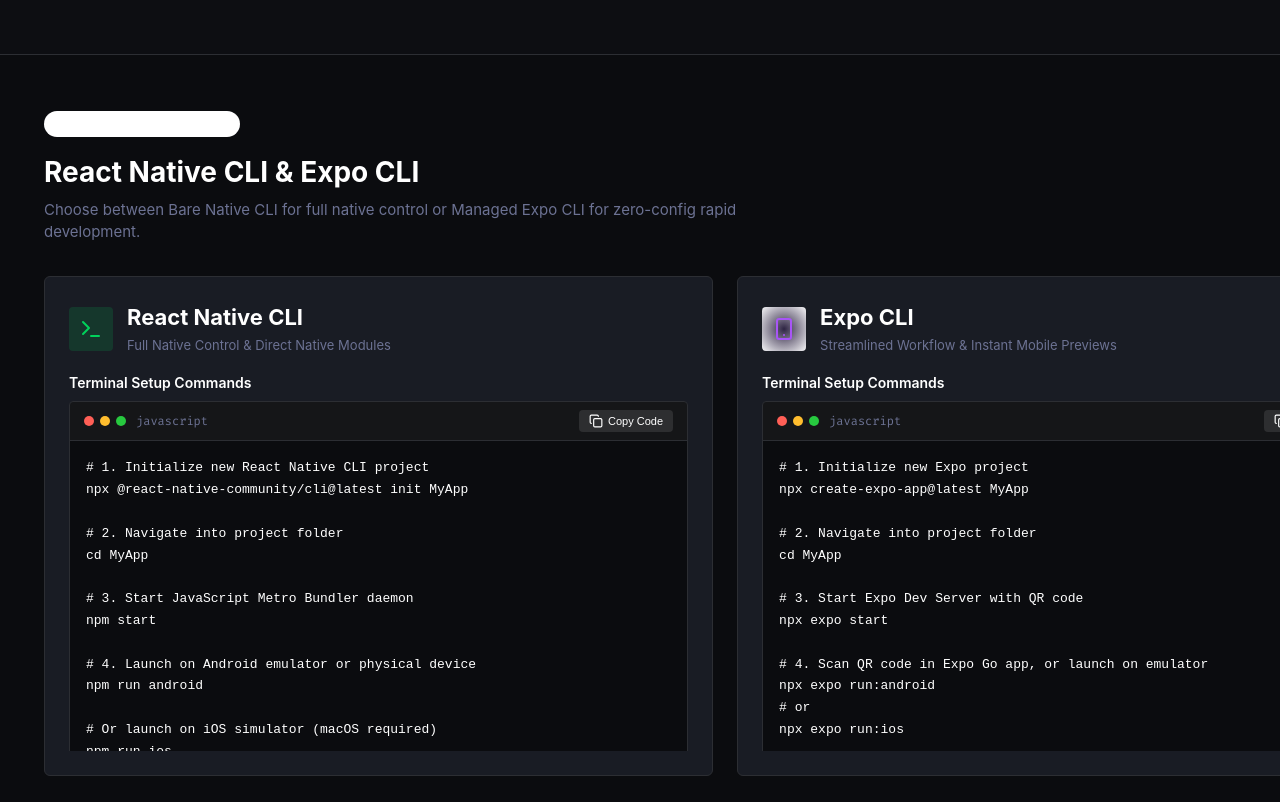
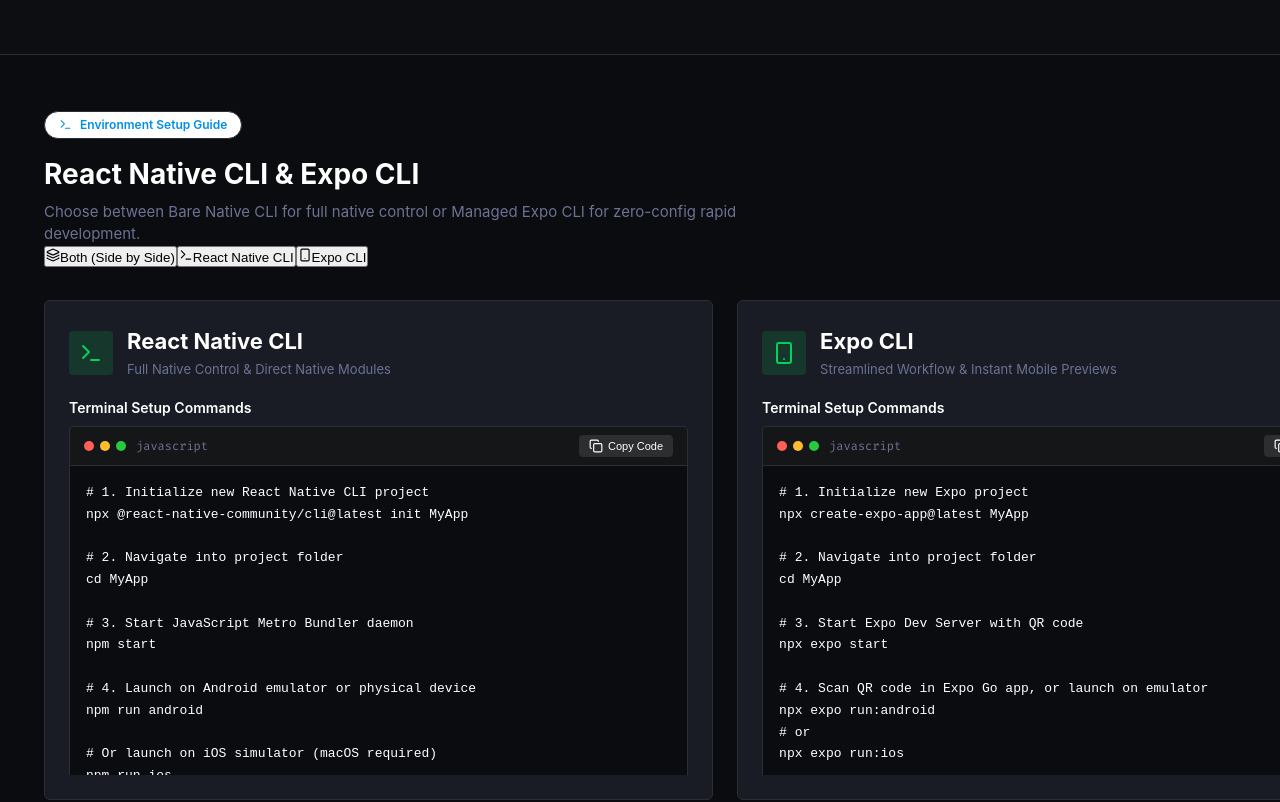
Before and after one commit to satyam-umrao/MyDocuStack, a React (Vite) app: page / in a window 1280 px wide. Shown: the part 2610-3412 px from the top of the page. Built offline with nearby package versions, Linux system fonts and the light colour scheme.

Commit message:
Update SetupSection.jsx

```diff
--- a/src/components/SetupSection.jsx
+++ b/src/components/SetupSection.jsx
@@ -1,8 +1,10 @@
-import React from 'react';
-import { Terminal, Smartphone, CheckCircle2 } from 'lucide-react';
+import React, { useState } from 'react';
+import { Terminal, Smartphone, CheckCircle2, Layers } from 'lucide-react';
 import CodeBlock from './CodeBlock';
 
 export default function SetupSection({ setupData }) {
+  const [activeTab, setActiveTab] = useState('all'); // 'all' | 'cli' | 'expo'
+
   const cliTerminalCommands = `# 1. Initialize new React Native CLI project
 npx @react-native-community/cli@latest init MyApp
 
@@ -43,11 +45,11 @@
             alignItems: 'center',
             gap: '8px',
             backgroundColor: '#ffffff',
-            border: '1px solid var(--color-hairline)',
+            border: '1px solid var(--color-corona-border)',
             padding: '4px 14px',
             borderRadius: '9999px',
             fontSize: '12px',
-            color: 'var(--color-primary)',
+            color: 'var(--color-corona-blue)',
             fontWeight: '600',
             marginBottom: '14px'
           }}>
@@ -58,12 +60,38 @@
           <p className="section-subtext-apple">
             Choose between Bare Native CLI for full native control or Managed Expo CLI for zero-config rapid development.
           </p>
+
+          {/* Mobile Setup Tab Switcher (Visible on Mobile) */}
+          <div className="setup-mobile-tabs">
+            <button
+              className={`setup-tab-btn ${activeTab === 'all' ? 'active' : ''}`}
+              onClick={() => setActiveTab('all')}
+            >
+              <Layers size={14} />
+              <span>Both (Side by Side)</span>
+            </button>
+            <button
+              className={`setup-tab-btn ${activeTab === 'cli' ? 'active' : ''}`}
+              onClick={() => setActiveTab('cli')}
+            >
+              <Terminal size={14} />
+              <span>React Native CLI</span>
+            </button>
+            <button
+              className={`setup-tab-btn ${activeTab === 'expo' ? 'active' : ''}`}
+              onClick={() => setActiveTab('expo')}
+            >
+              <Smartphone size={14} />
+              <span>Expo CLI</span>
+            </button>
+          </div>
         </div>
 
         {/* Side-by-Side Equal Height Setup Cards */}
         <div className="setup-equal-grid">
 
           {/* Card 1: React Native CLI */}
+          {(activeTab === 'all' || activeTab === 'cli') && (
             <div className="setup-compact-card">
 
               {/* Card Fixed Header */}
@@ -71,7 +99,7 @@
                 <div className="setup-badge-icon-apple">
                   <Terminal size={24} />
                 </div>
-              <div>
+                <div className="setup-card-title-group">
                   <h3 className="setup-card-title">{setupData.cli.title}</h3>
                   <span className="setup-card-subtitle">{setupData.cli.subtitle}</span>
                 </div>
@@ -130,16 +158,18 @@
               </div>
 
             </div>
+          )}
 
           {/* Card 2: Managed Expo CLI */}
+          {(activeTab === 'all' || activeTab === 'expo') && (
             <div className="setup-compact-card">
 
               {/* Card Fixed Header */}
               <div className="setup-card-top-header">
-              <div className="setup-badge-icon-apple" style={{ color: '#a855f7', background: 'radial-gradient(circle, rgba(168, 85, 247, 0.15) 0%, rgba(245, 245, 247, 1) 100%)' }}>
+                <div className="setup-badge-icon-apple expo-badge">
                   <Smartphone size={24} />
                 </div>
-              <div>
+                <div className="setup-card-title-group">
                   <h3 className="setup-card-title">{setupData.expo.title}</h3>
                   <span className="setup-card-subtitle">{setupData.expo.subtitle}</span>
                 </div>
@@ -176,7 +206,7 @@
                   <div className="setup-steps-timeline">
                     {setupData.expo.steps.map((step) => (
                       <div key={step.step} className="timeline-step">
-                      <span className="timeline-num" style={{ background: '#a855f7' }}>{step.step}</span>
+                        <span className="timeline-num expo-num">{step.step}</span>
                         <div className="timeline-content">
                           <div className="timeline-title">{step.title}</div>
                           <div className="timeline-desc">{step.desc}</div>
@@ -198,6 +228,7 @@
               </div>
 
             </div>
+          )}
 
         </div>
 
```
Lines whose indentation alone changed are shown as unchanged.
